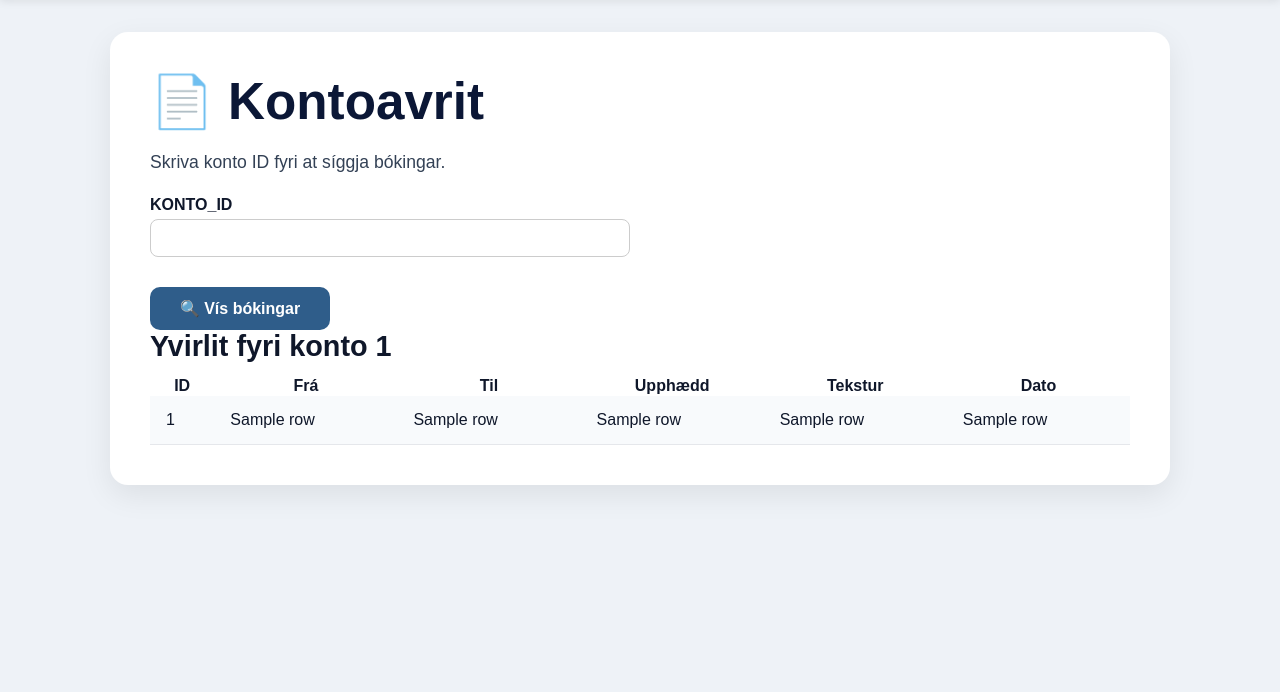
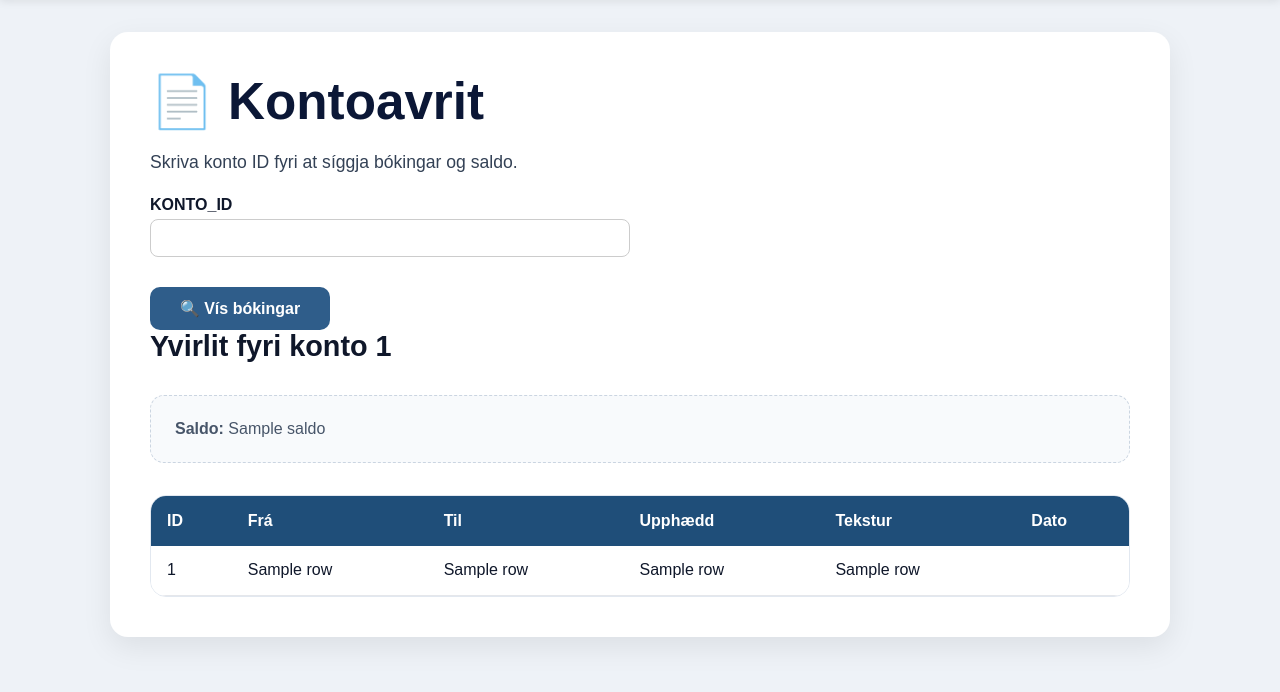
Before and after one commit to tora142/SQL_bank_gui, a Flask app: template templates/kontoavrit.html in a window 1280 px wide. Shown: the part 108-800 px from the top of the page. Run offline with Flask 3, Linux system fonts and the light colour scheme; the template is opened without the code that fills it: most values are stand-ins (such as "Sample title", 1, 10 or a date in 2020).

Commit message:
commit112

```diff
--- a/app.py
+++ b/app.py
@@ -75,6 +75,7 @@
     cursor = None
     rows = []
     konto_id = None
+    saldo = None
 
     if request.method == "POST":
         konto_id = request.form.get("konto_id")
@@ -83,6 +84,18 @@
             connection = get_connection()
             cursor = connection.cursor()
 
+            # Henta saldo fyri kontoin
+            cursor.execute("""
+                SELECT SALDO
+                FROM KONTO
+                WHERE KONTO_ID = :konto_id
+            """, {"konto_id": int(konto_id)})
+
+            saldo_row = cursor.fetchone()
+            if saldo_row:
+                saldo = saldo_row[0]
+
+            # Henta bókingar/flytingar
             cursor.execute("""
                 SELECT KLADDA_ID, FRÁ_KONTO, TIL_KONTO, UPPHÆDD, TEKSTUR, DATO
                 FROM KASSAKLADDA
@@ -101,7 +114,12 @@
             if connection:
                 connection.close()
 
-    return render_template("kontoavrit.html", data=rows, konto_id=konto_id)
+    return render_template(
+        "kontoavrit.html",
+        data=rows,
+        konto_id=konto_id,
+        saldo=saldo
+    )
 
 if __name__ == "__main__":
     app.run(debug=True)
--- a/templates/kontoavrit.html
+++ b/templates/kontoavrit.html
@@ -4,13 +4,13 @@
 
 {% block content %}
 <h1>📄 Kontoavrit</h1>
-<p class="section-intro">Skriva konto ID fyri at síggja bókingar.</p>
+<p class="section-intro">Skriva konto ID fyri at síggja bókingar og saldo.</p>
 
 <form method="POST" class="form-grid">
 
     <div class="form-group">
-        <label>KONTO_ID</label>
-        <input type="number" name="konto_id" required>
+        <label for="konto_id">KONTO_ID</label>
+        <input type="number" id="konto_id" name="konto_id" required>
     </div>
 
     <div class="button-row">
@@ -19,10 +19,20 @@
 
 </form>
 
+{% if konto_id %}
+    <h2>Yvirlit fyri konto {{ konto_id }}</h2>
+{% endif %}
+
+{% if saldo is not none %}
+    <div class="empty-box">
+        <strong>Saldo:</strong> {{ saldo }}
+    </div>
+{% endif %}
+
 {% if data %}
-<h2>Yvirlit fyri konto {{ konto_id }}</h2>
-
+<div class="table-wrapper">
     <table>
+        <thead>
             <tr>
                 <th>ID</th>
                 <th>Frá</th>
@@ -31,7 +41,8 @@
                 <th>Tekstur</th>
                 <th>Dato</th>
             </tr>
-
+        </thead>
+        <tbody>
             {% for row in data %}
             <tr>
                 <td>{{ row[0] }}</td>
@@ -39,10 +50,16 @@
                 <td>{{ row[2] }}</td>
                 <td>{{ row[3] }}</td>
                 <td>{{ row[4] }}</td>
-        <td>{{ row[5] }}</td>
+                <td>{{ row[5].strftime("%d-%m-%Y") if row[5] else "" }}</td>
             </tr>
             {% endfor %}
+        </tbody>
     </table>
+</div>
+{% elif konto_id %}
+<div class="empty-box">
+    Eingar bókingar funnar fyri hesa konto.
+</div>
 {% endif %}
 
 {% endblock %}
```
Lines whose indentation alone changed are shown as unchanged.
